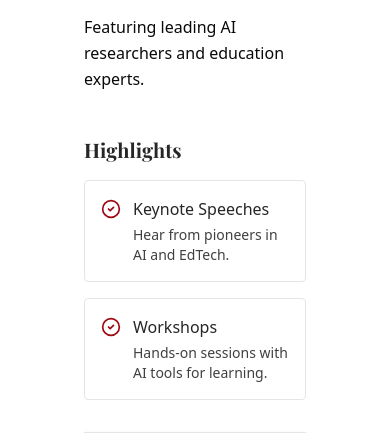
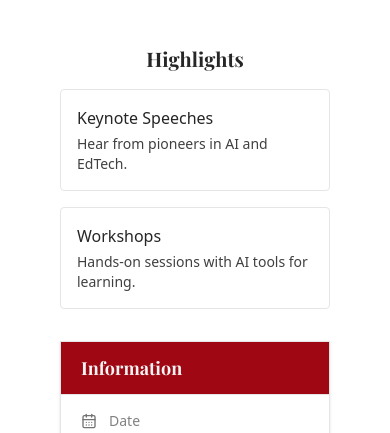
Before and after one commit to ecerri22/fbl-web, a Next.js app: page /events/ai-and-education-conference in a window 390 px wide. Shown: the part 955-1388 px from the top of the page. Built offline with nearby package versions, Linux system fonts and the light colour scheme.

Commit message:
events pages responsive

```diff
--- a/src/app/events/[slug]/page.tsx
+++ b/src/app/events/[slug]/page.tsx
@@ -45,7 +45,7 @@ export default function EventDetailPage({params}: any ) {
 
   return (
     <PageWrapper>
-    <main className="max-w-7xl mx-auto px-6 md:px-0 py-10">
+    <div className="text-neutral-800 ">
       {/* Back link */}
       <div className="mb-6">
         <Link
@@ -96,15 +96,19 @@ export default function EventDetailPage({params}: any ) {
             {/* Highlights grid */}
             {Array.isArray((event as any).highlights) && (event as any).highlights.length > 0 && (
               <section className="space-y-4">
-                <h3 className="text-xl font-playfair text-neutral-800">Highlights</h3>
+                <h3 className="text-xl font-playfair text-neutral-800 max-[640px]:text-center">Highlights</h3>
                 <ul className="grid grid-cols-1 sm:grid-cols-2 gap-4">
                   {((event as any).highlights as { title: string; text: string }[]).map((h, i) => (
                     <li
                       key={i}
                       className="rounded border border-neutral-200 p-4 hover:shadow-sm transition"
                     >
-                      <div className="flex items-start gap-3">
-                        <CheckCircle2 className="w-5 h-5 text-red-800 mt-0.5 shrink-0" />
+                      <div className="flex items-start gap-3 max-[640px]:gap-0">
+                        {/* Hide icon at ≤640px */}
+                        <CheckCircle2
+                          className="w-5 h-5 text-red-800 mt-0.5 shrink-0 max-[640px]:hidden"
+                          aria-hidden="true"
+                        />
                         <div>
                           <div className="font-medium text-neutral-800">{h.title}</div>
                           <p className="text-sm text-neutral-700 mt-1">{h.text}</p>
@@ -115,6 +119,7 @@ export default function EventDetailPage({params}: any ) {
                 </ul>
               </section>
             )}
+
 
 
           </article>
@@ -229,7 +234,7 @@ export default function EventDetailPage({params}: any ) {
           </div>
         </aside>
       </section>
-    </main>
+    </div>
     </PageWrapper>
   );
 }
--- a/src/app/events/page.tsx
+++ b/src/app/events/page.tsx
@@ -92,9 +92,9 @@ function EventsInner() {
   }, [searchTerm, selectedYear]);
 
   return (
-    <main className="text-neutral-800 max-w-7xl mx-auto px-6 md:px-0 py-10 space-y-10">
+    <main className="text-neutral-800 ">
       {/* Filters */}
-      <div className="flex flex-col lg:flex-row gap-6">
+      <div className="flex flex-col lg:flex-row gap-6 sm:gap-10 sm:pb-10 md:pb-15 max-[640px]:gap-8 max-[640px]:pb-10">
         {/* Search (boxed) */}
         <div className="w-full lg:flex-1 bg-white">
           <h3 className="text-xl font-playfair font-semibold mb-3">Search Events:</h3>
```
